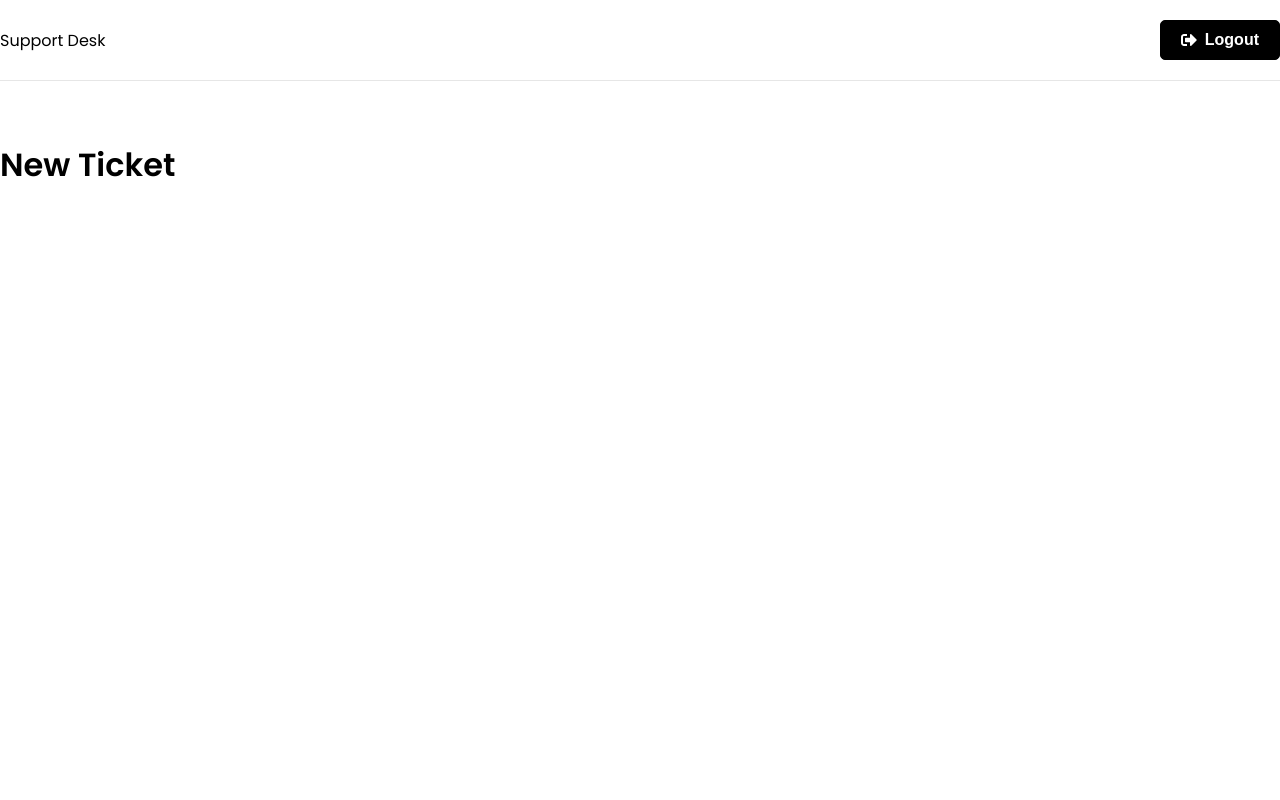
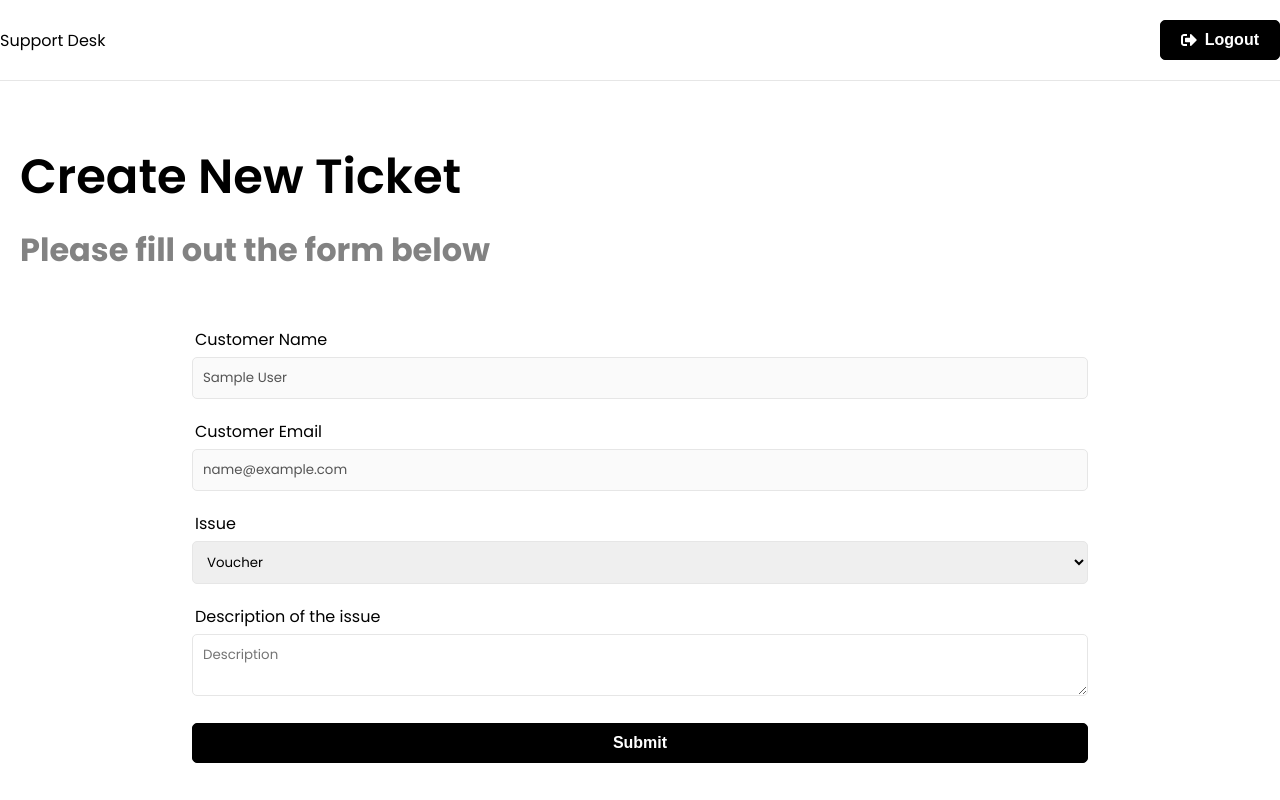
Before and after one commit to stefanintech/company-issue-tracker, a React (Create React App) app in the folder frontend/: page /new-ticket in a window 1280 px wide. Built offline with nearby package versions, Linux system fonts and the light colour scheme; sample sign-in values are in the browser's storage.

Commit message:
create new ticket form

```diff
--- a/frontend/src/pages/NewTicket.jsx
+++ b/frontend/src/pages/NewTicket.jsx
@@ -1,7 +1,71 @@
+import { useState } from "react";
+import { useSelector } from "react-redux";
+
 function NewTicket() {
+  const { user } = useSelector((state) => state.auth);
+  const [name] = useState(user.name);
+  const [email] = useState(user.email);
+  const [issue, setIssue] = useState("Voucher");
+  const [description, setDescription] = useState(user.description);
+
+  const onSubmit = (e) => {
+    e.preventDefault();
+  };
+
   return (
-    <h1>New Ticket</h1>
-  )
+    <>
+      <section className="heading">
+        <h1>Create New Ticket</h1>
+        <p>Please fill out the form below</p>
+      </section>
+
+      <section className="form">
+        <div className="form-group">
+          <label htmlFor="name">Customer Name</label>
+          <input type="text" className="form-control" value={name} disabled />
+        </div>
+
+        <div className="form-group">
+          <label htmlFor="email">Customer Email</label>
+          <input type="text" className="form-control" value={email} disabled />
+        </div>
+
+        <form onSubmit={onSubmit}>
+          <div className="form-group">
+            <label htmlFor="issue">Issue</label>
+            <select
+              name="issue"
+              id="issue"
+              value={issue}
+              onChange={(e) => setIssue(e.target.value)}
+            >
+              <option value="Voucher">Voucher</option>
+              <option value="Government Travel Card">
+                Government Travel Card
+              </option>
+              <option value="Inprocessing">Inprocessing</option>
+              <option value="Outprocessing">Outprocessing</option>
+              <option value="Itinerary">Itinerary</option>
+            </select>
+          </div>
+          <div className="form-group">
+            <label htmlFor="description">Description of the issue</label>
+            <textarea
+              name="description"
+              id="description"
+              className="form-control"
+              placeholder="Description"
+              value={description}
+              onChange={(e) => setDescription(e.target.value)}
+            ></textarea>
+          </div>
+          <div className="form-group">
+            <button className="btn btn-block">Submit</button>
+          </div>
+        </form>
+      </section>
+    </>
+  );
 }
 
-export default NewTicket
+export default NewTicket;
```
Also changed, not shown: frontend/src/components/BackButton.jsx (added, +13 -0 lines).
